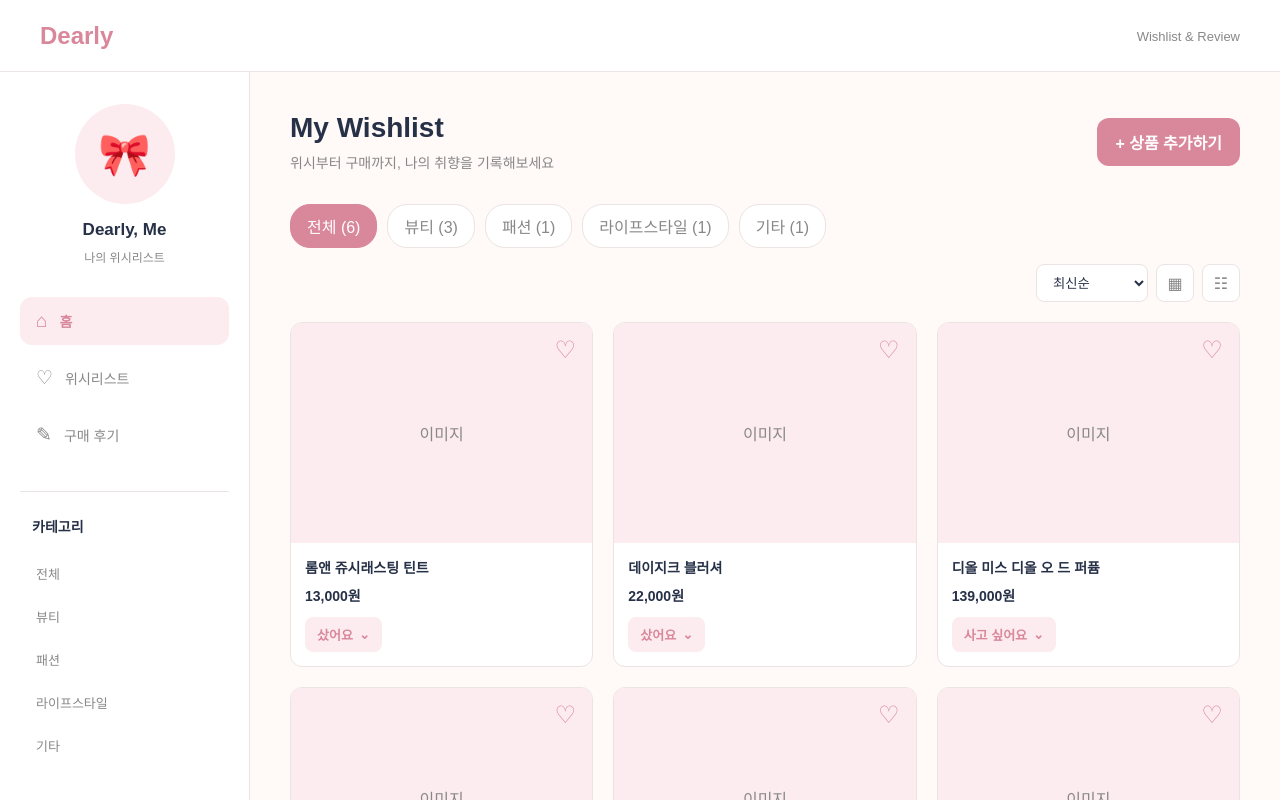
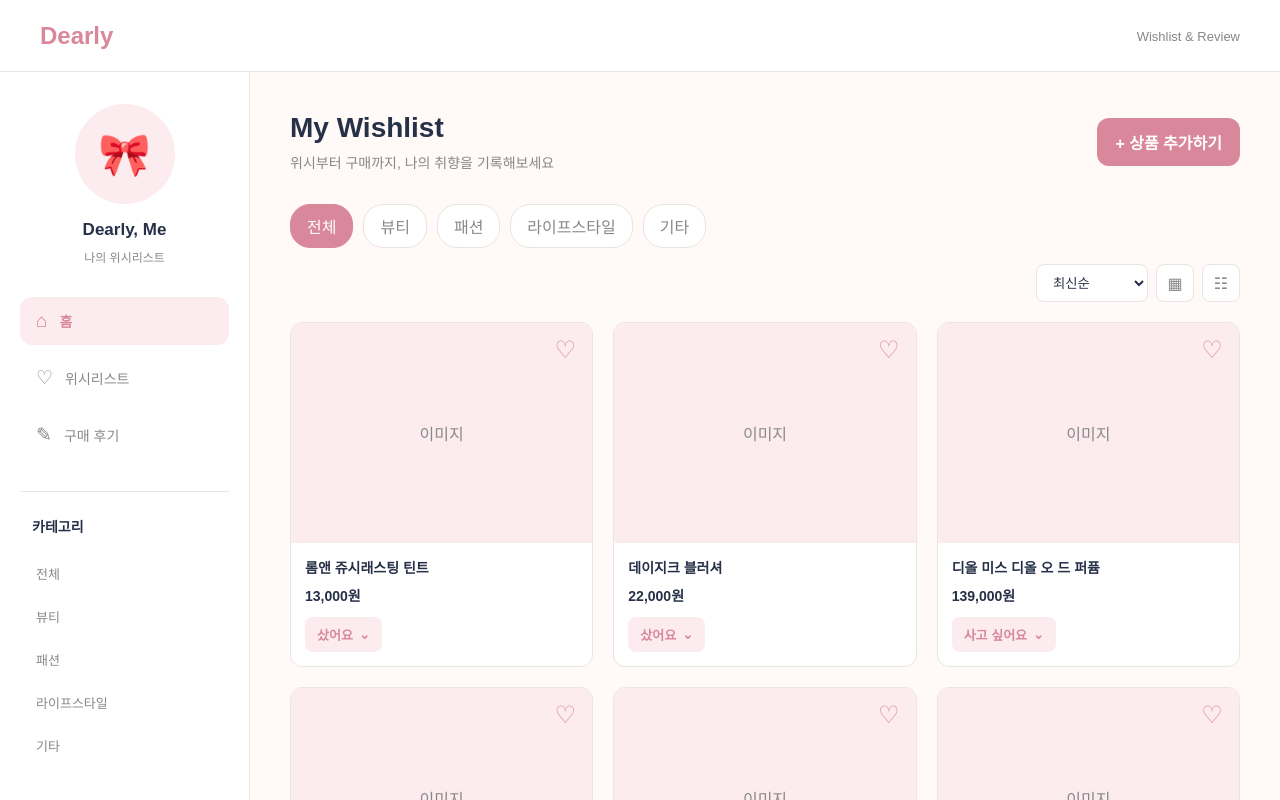
Before and after one commit to seongyeon-dev/Dearly, a React (Vite) app in the folder frontend/: page / in a window 1280 px wide. Shown: the top 800 px of the page. Built offline with nearby package versions, Linux system fonts and the light colour scheme.

Commit message:
refactor: use shared category filter in wishlist

```diff
--- a/frontend/src/pages/wishlist/WishFilter/WishFilter.tsx
+++ b/frontend/src/pages/wishlist/WishFilter/WishFilter.tsx
@@ -1,15 +1,10 @@
 import styles from "./WishFilter.module.css";
+import CategoryFilter from "../../../components/CategoryFilter/CategoryFilter";
 
 function WishFilter() {
   return (
     <section className={styles.filterArea}>
-      <div className={styles.categories}>
-        <button className={styles.activeCategory}>전체 (6)</button>
-        <button>뷰티 (3)</button>
-        <button>패션 (1)</button>
-        <button>라이프스타일 (1)</button>
-        <button>기타 (1)</button>
-      </div>
+      <CategoryFilter />
 
       <div className={styles.viewOptions}>
         <select>
```
